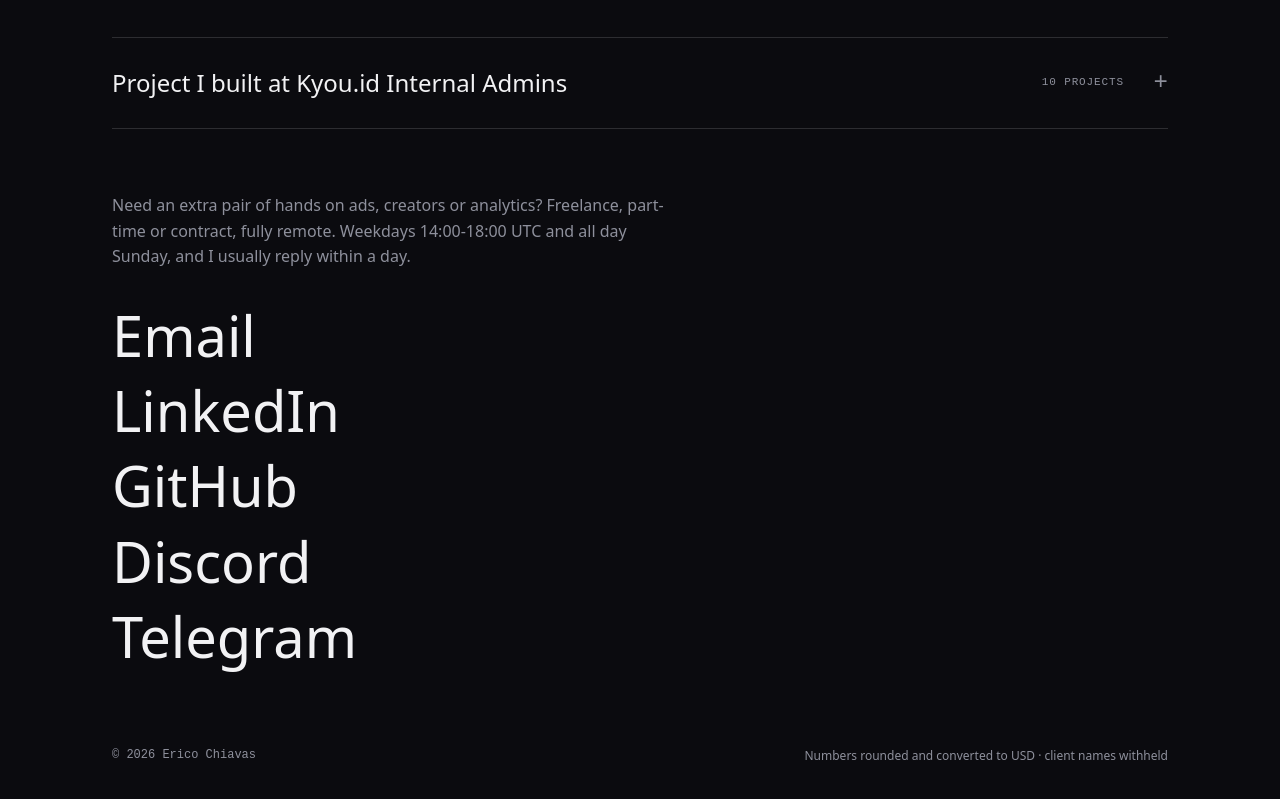
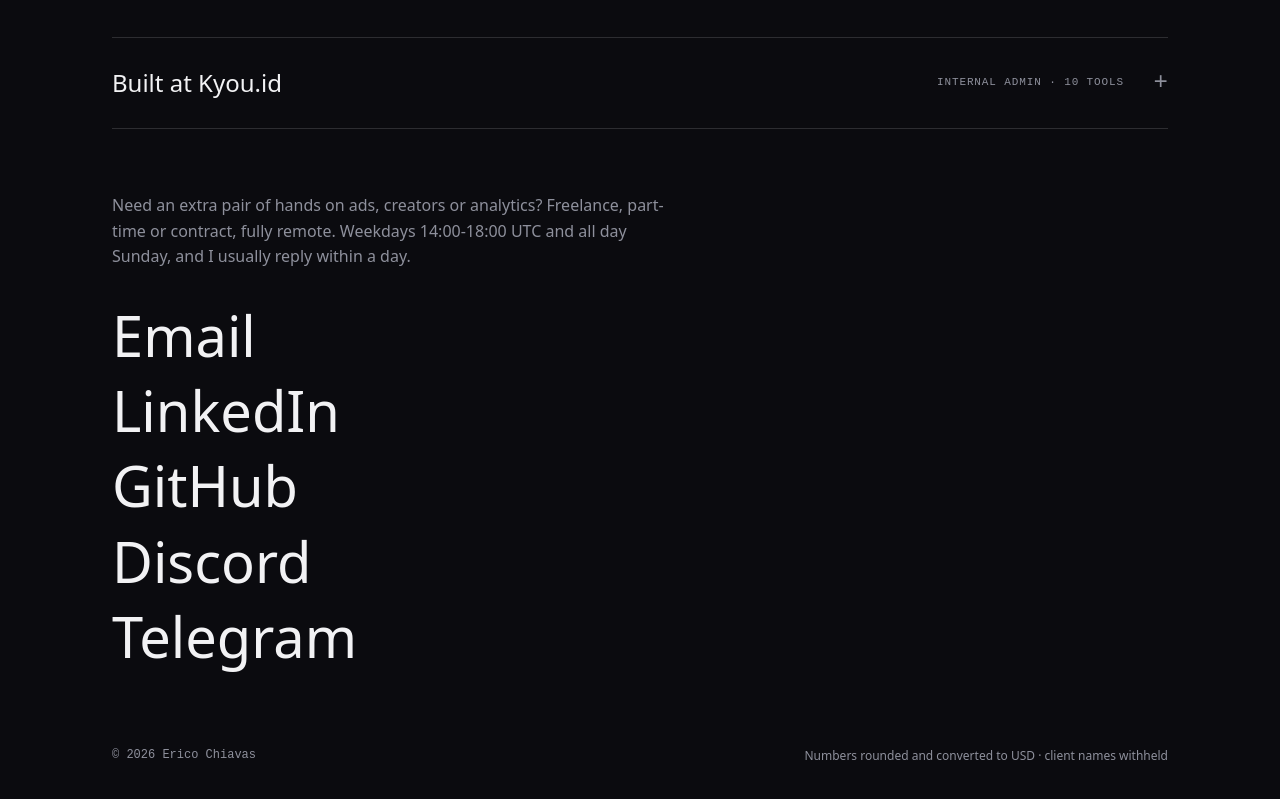
Before and after one commit to takowah/erico-chiavas-portfolio, a plain HTML site: page index.html in a window 1280 px wide. Shown: the part 1223-2022 px from the top of the page. Drawn offline with Linux system fonts and the light colour scheme.

Commit message:
copy: rename Kyou.id project group to Built at Kyou.id
Co-Authored-By: Claude Opus 5.5 <noreply@anthropic.com>

```diff
--- a/index.html
+++ b/index.html
@@ -67,7 +67,7 @@
       </article>
 
       <details class="group">
-        <summary><h3>Project I built at Kyou.id Internal Admins</h3><span class="tag mono">10 projects</span></summary>
+        <summary><h3>Built at Kyou.id</h3><span class="tag mono">Internal admin · 10 tools</span></summary>
         <div class="projects">
 
         <details class="proj">
```
